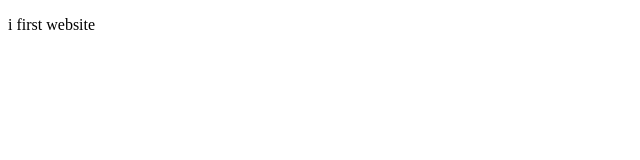
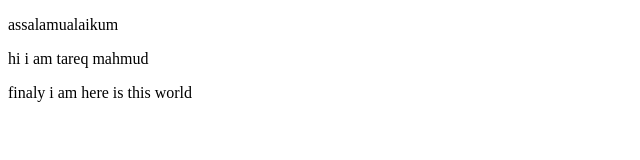
Before and after one commit to tareqCSS/it-s-ME, a plain HTML site: page index.html in a window 1280 px wide. Shown: the whole page, without its empty margins (0-640 px from the left). Drawn offline with Linux system fonts and the light colour scheme.

Commit message:
some change added

```diff
--- a/index.html
+++ b/index.html
@@ -7,6 +7,8 @@
     <title>Document</title>
 </head>
 <body>
-    <p>i first website</p>
+    <p>assalamualaikum</p>
+    <p>hi i am tareq mahmud </p>
+    <p>finaly i am here is this world </p>
 </body>
 </html>
```
